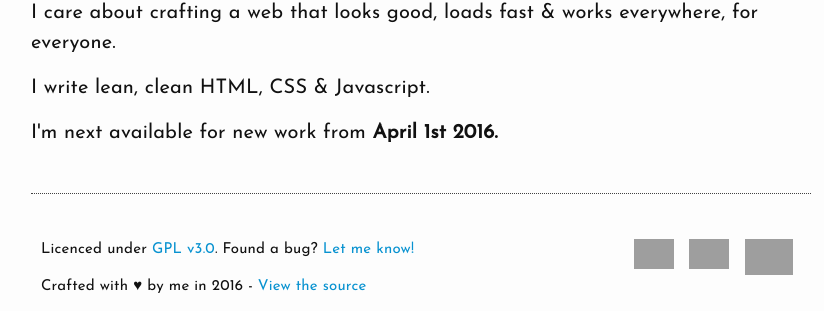
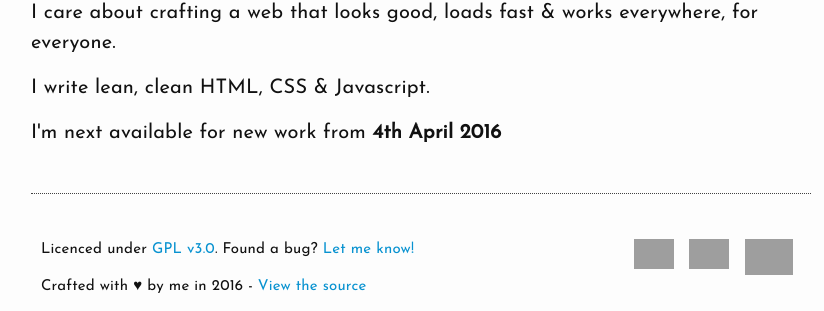
Before and after one commit to ciaranmckenna/ciaranmckenna.com, a Jekyll site: the page built from index.html, in a window 1280 px wide, cut to the strip 367-678 px from the top of the page. Shown: the whole strip, without its empty margins (229-1053 px from the left). Built offline with Jekyll 4.4.1, drawn with Linux system fonts in a browser that asks for light colours; grey boxes are pictures that could not be loaded.

Commit message:
Update index page to use site.next_up config var

```diff
--- a/index.html
+++ b/index.html
@@ -17,4 +17,4 @@ loads fast &amp; works everywhere, for everyone.</p>
 
 <p>I write lean, clean HTML, CSS &amp; Javascript.</p>
 
-<p>I'm next available for new work from <b>April 1st 2016.</b></p>
+<p>I'm next available for new work from <b>{{ site.next_up }}</b></p>
```
